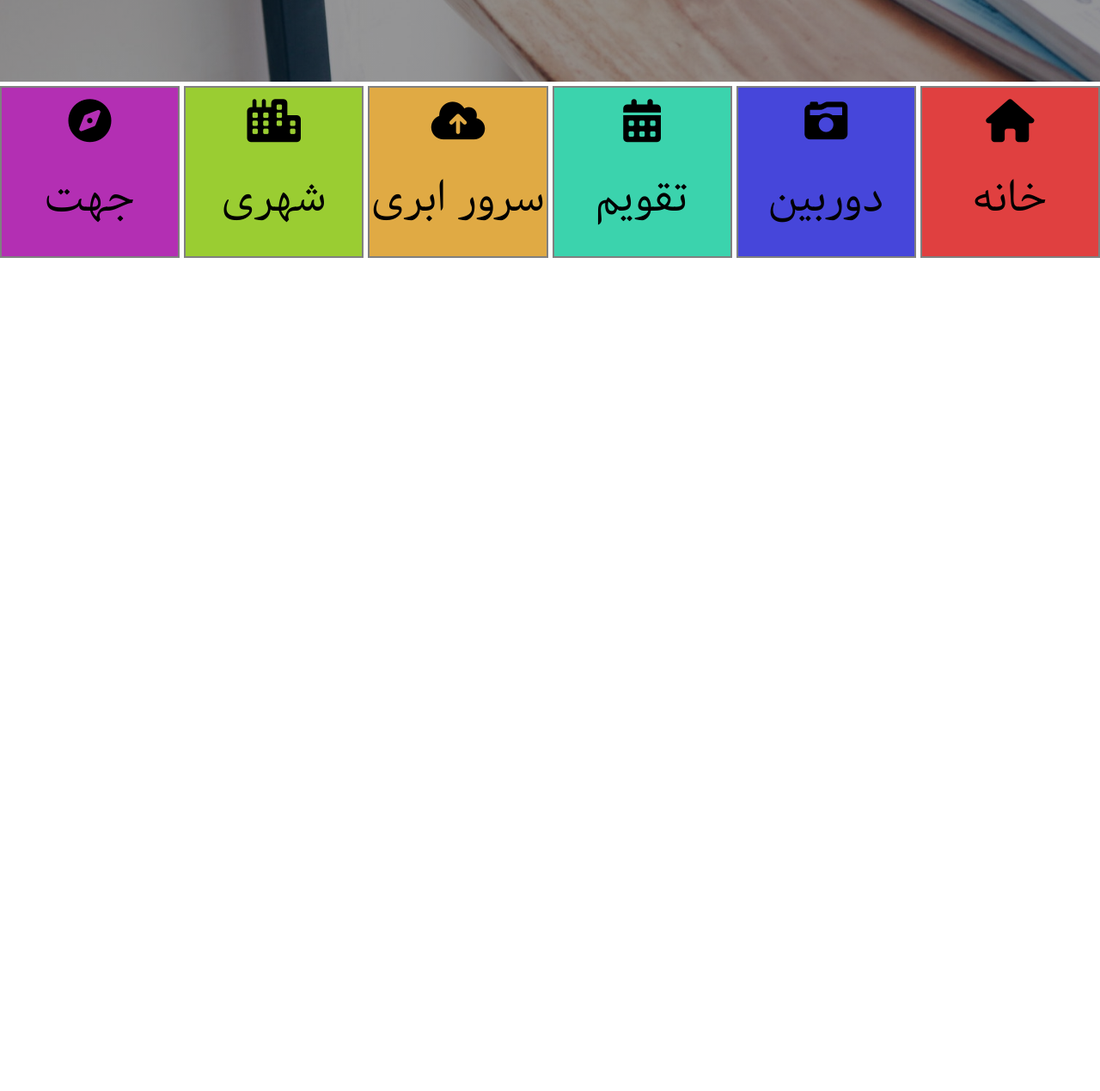
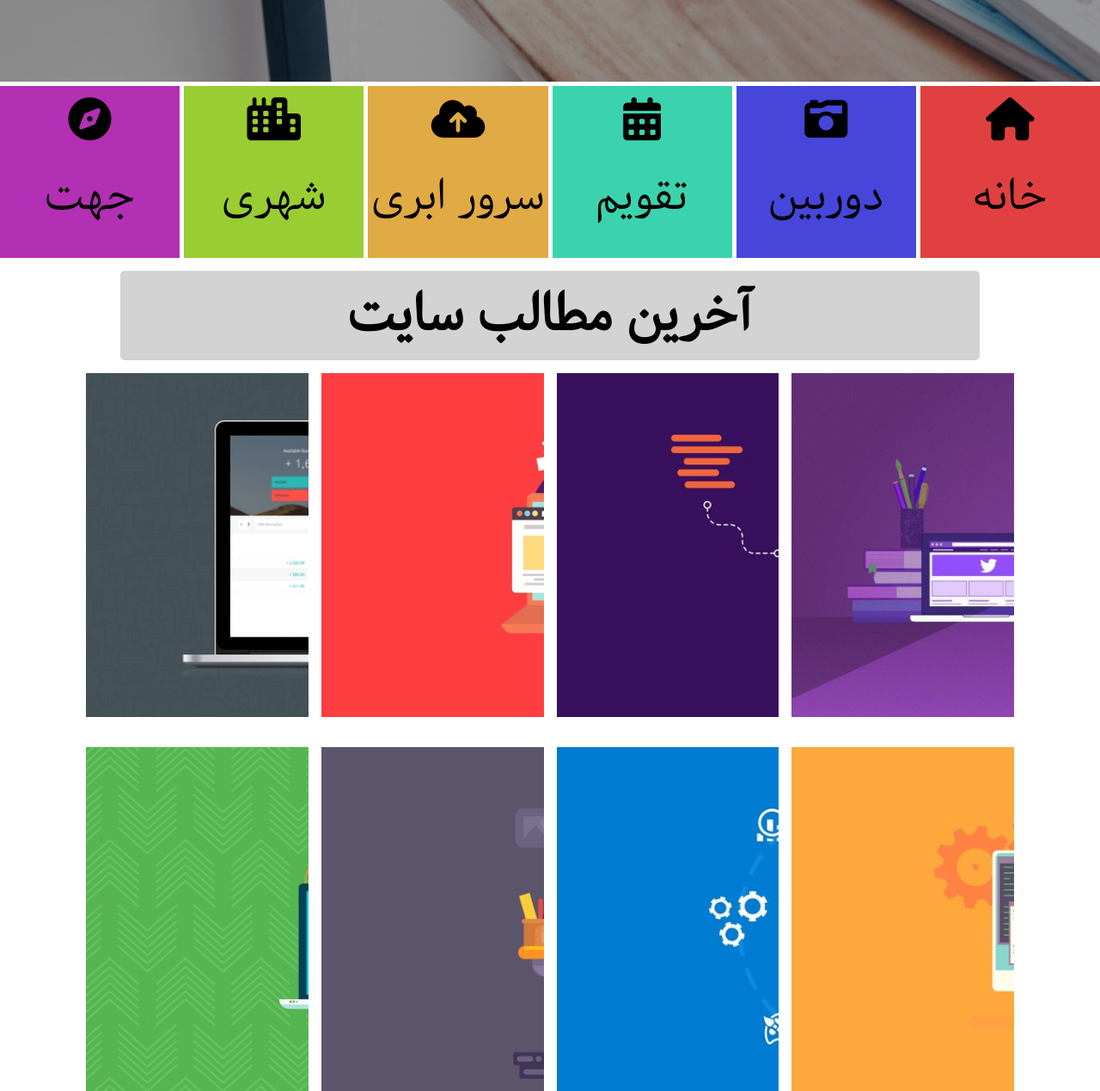
Before and after one commit to Ebrahimakbari/Test_website_a, a plain HTML site: page Index.html in a window 1280 px wide. Shown: the part 1116-2385 px from the top of the page at 86% size. Before the commit the page ends 1416 px from the top, so only its background shows below. Drawn offline with Linux system fonts and the light colour scheme; files whose address does not match are found by name.

Commit message:
main items started to replace

```diff
--- a/Index.html
+++ b/Index.html
@@ -54,5 +54,36 @@
             <p>جهت</p>
         </div>
     </section>
+    <main>
+        <div class="main-title">
+            <h1>آخرین مطالب سایت</h1>
+        </div>
+        <div class="contents">
+            <div class="main-content">
+                <a href="#">توضیحات بیشتر</a>
+            </div>
+            <div class="main-content">
+                <a href="#">توضیحات بیشتر</a>
+            </div>
+            <div class="main-content">
+                <a href="#">توضیحات بیشتر</a>
+            </div>
+            <div class="main-content">
+                <a href="#">توضیحات بیشتر</a>
+            </div>
+            <div class="main-content">
+                <a href="#">توضیحات بیشتر</a>
+            </div>
+            <div class="main-content">
+                <a href="#">توضیحات بیشتر</a>
+            </div>
+            <div class="main-content">
+                <a href="#">توضیحات بیشتر</a>
+            </div>
+            <div class="main-content">
+                <a href="#">توضیحات بیشتر</a>
+            </div>
+        </div>
+    </main>
 </body>
 </html>
--- a/Styles/style.css
+++ b/Styles/style.css
@@ -70,6 +70,7 @@ a{
 .site_tittle{
     text-align: center;
     font-size: 30px;
+    margin-top: 50px;
 }
 
 .site_tittle a{
@@ -107,10 +108,6 @@ a{
     margin-top: 5px;
 }
 
-.item{
-    border: 2px solid gray;
-}
-
 .category div:nth-child(1){
     background-color: rgb(224, 64, 64);
 }
@@ -129,3 +126,69 @@ a{
 .category div:nth-child(6){
     background-color:rgb(179, 47, 179);
 }
+
+main{
+    margin: 0px 100px;
+}
+
+.main-title{
+    text-align: center;
+    background-color: lightgrey;
+    max-width: 1000px;
+    margin: 15px auto;
+    border-radius: 5px;
+}
+
+.main-title h1{
+    font-size: 60px;
+}
+.contents{
+    display: grid;
+    grid-template-columns: repeat(4 , 1fr);
+    grid-template-rows: repeat(2,400px);
+    gap: 35px 15px;
+}
+
+.main-content{
+    position: relative;
+    background-size: cover;
+    cursor: pointer;
+}
+
+.contents .main-content:nth-child(1){
+    background-image: url('../img/bootstrap.jpg');
+}
+.contents .main-content:nth-child(2){
+    background-image: url('../img/css.jpg');
+}
+.contents .main-content:nth-child(3){
+    background-image: url('../img/html.jpg');
+}
+.contents .main-content:nth-child(4){
+    background-image: url('../img/java.jpg');
+}
+.contents .main-content:nth-child(5){
+    background-image: url('../img/jquery.jpg');
+}
+.contents .main-content:nth-child(6){
+    background-image: url('../img/php.jpg');
+}
+.contents .main-content:nth-child(7){
+    background-image: url('../img/web.jpg');
+}
+.contents .main-content:nth-child(8){
+    background-image: url('../img/store.jpg');
+}
+
+.main-content a{
+    color: white;
+    position: absolute;
+    bottom: 0px;
+    text-align: center;
+    width: 100%;
+    background-color: rgba(210, 105, 30, 0.63);
+    display: none;
+}
+.main-content:hover a{
+    display: inline-block;
+}
```
